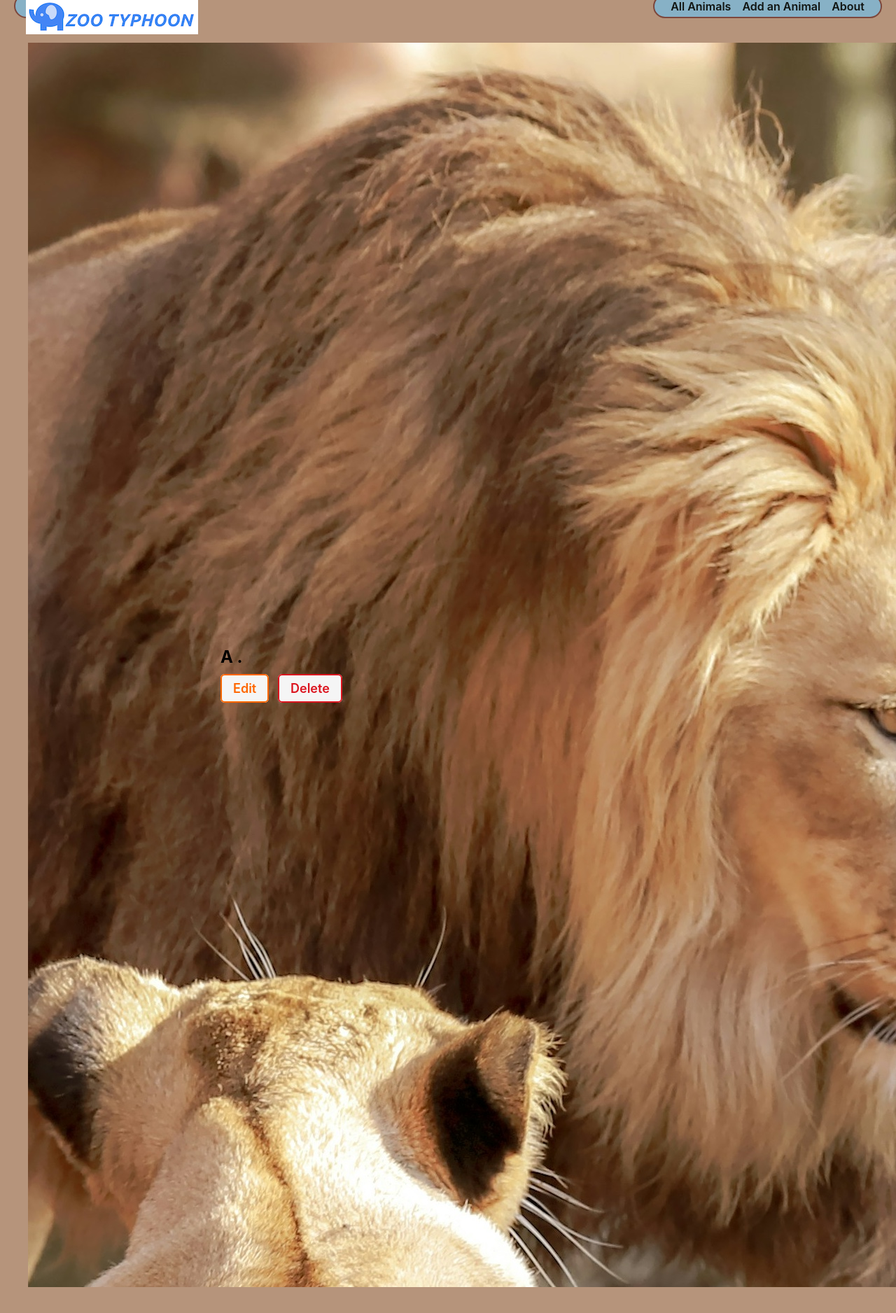
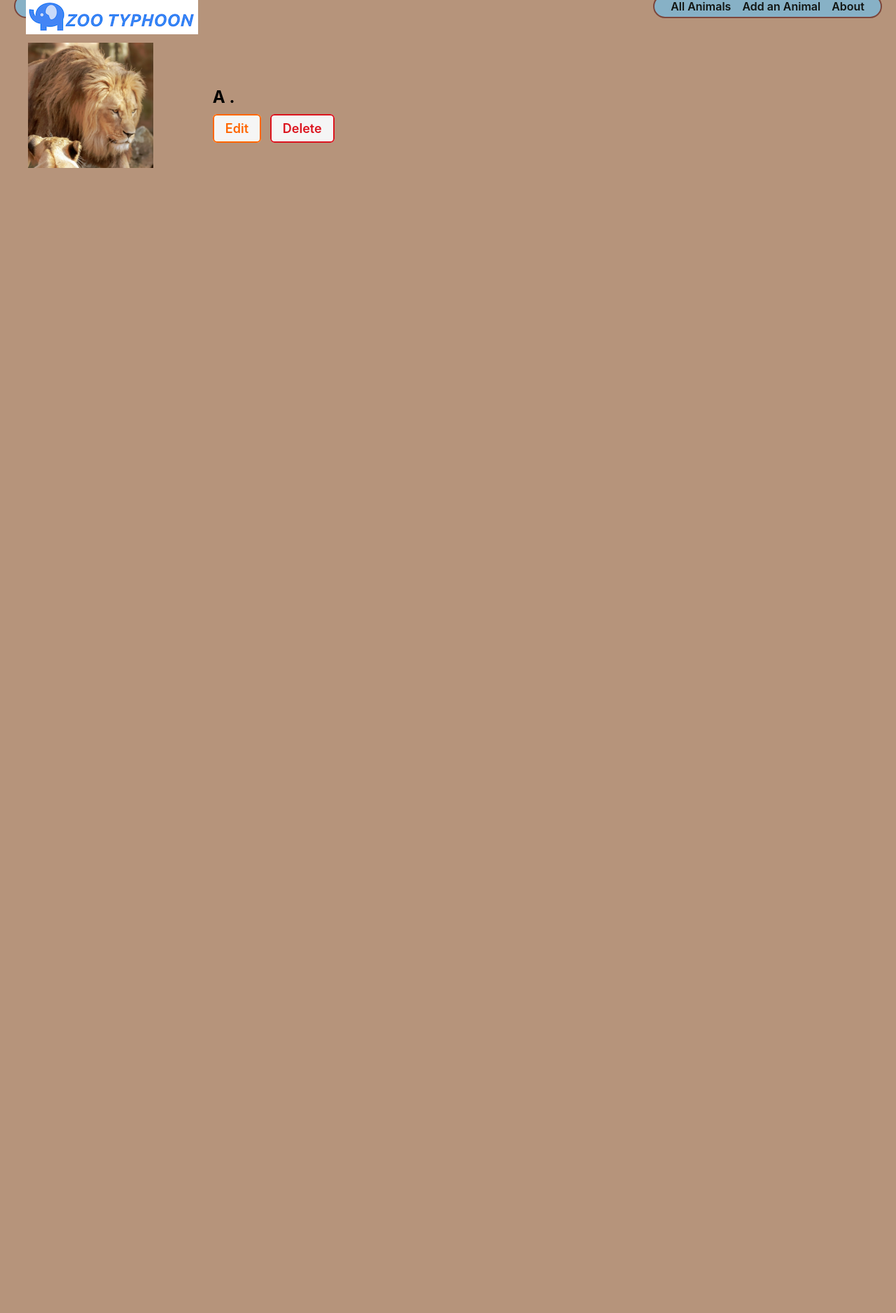
Before and after one commit to mellygriffin/django-crud-app-lab, a Django app: template my_zoo_app/templates/animals/detail.html in a window 1280 px wide; the page is wider, and only the part inside the window is pictured. Shown: the part 29-1905 px from the top of that part at 70% size. After the commit the page ends 269 px from the top of that part, so only its background shows below. Run offline with Django 5.2, Linux system fonts and the light colour scheme; the template is opened without the code that fills it, so the values that code supplies are empty.

Commit message:
Got details to work

```diff
--- a/my_zoo_app/static/css/animals/animal-detail.css
+++ b/my_zoo_app/static/css/animals/animal-detail.css
@@ -6,7 +6,12 @@
     justify-content: center;
   }
 
-  .animal-img {
+  /* .animal-img {
+    width: 75%;
+    max-width: 350px;
+  } */
+
+  #animal-photo {
     width: 75%;
     max-width: 350px;
   }
--- a/my_zoo_app/templates/animals/detail.html
+++ b/my_zoo_app/templates/animals/detail.html
@@ -6,7 +6,7 @@
 {% block content %}
 <section class="animal-container">
   <div class="animal-img">
-    <img src="{% static 'images/lion.jpg' %}" alt="A lion" />
+    <img id="animal-photo" src="{% static 'images/lion.jpg' %}" alt="A lion" />
   </div>
   <div class="animal-details">
     <h1>{{ animal.name }}</h1>
```
